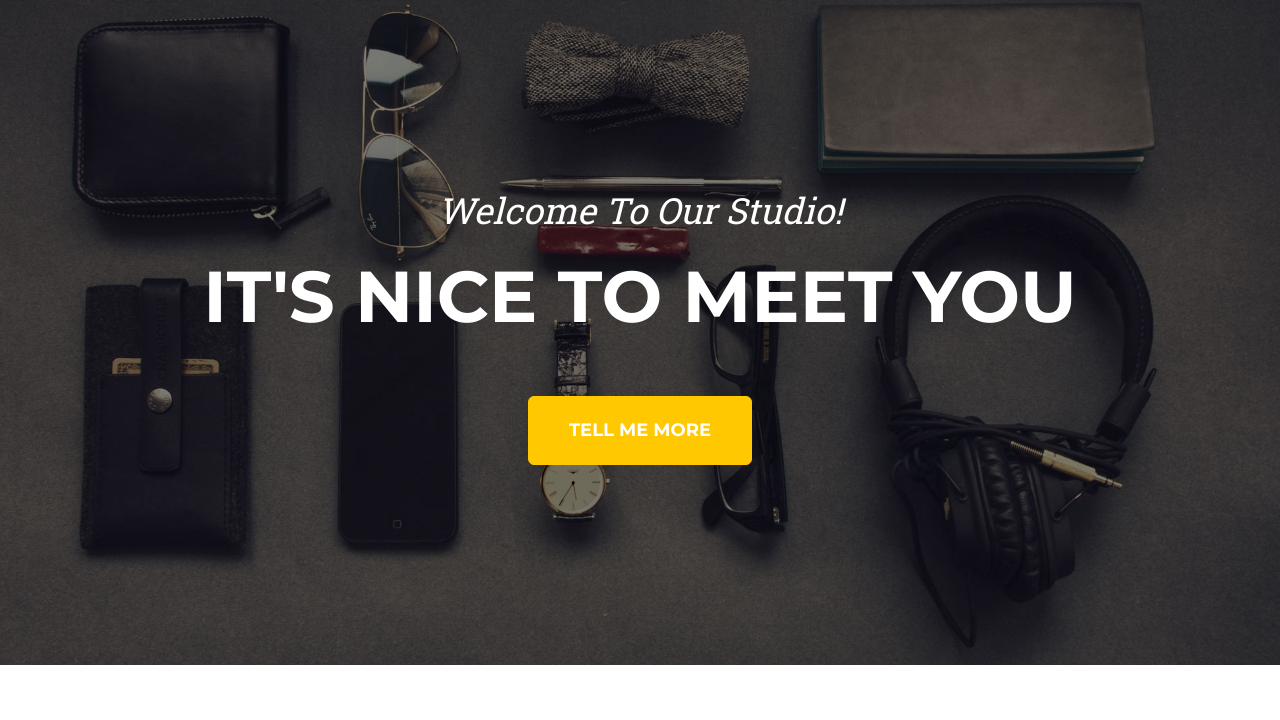
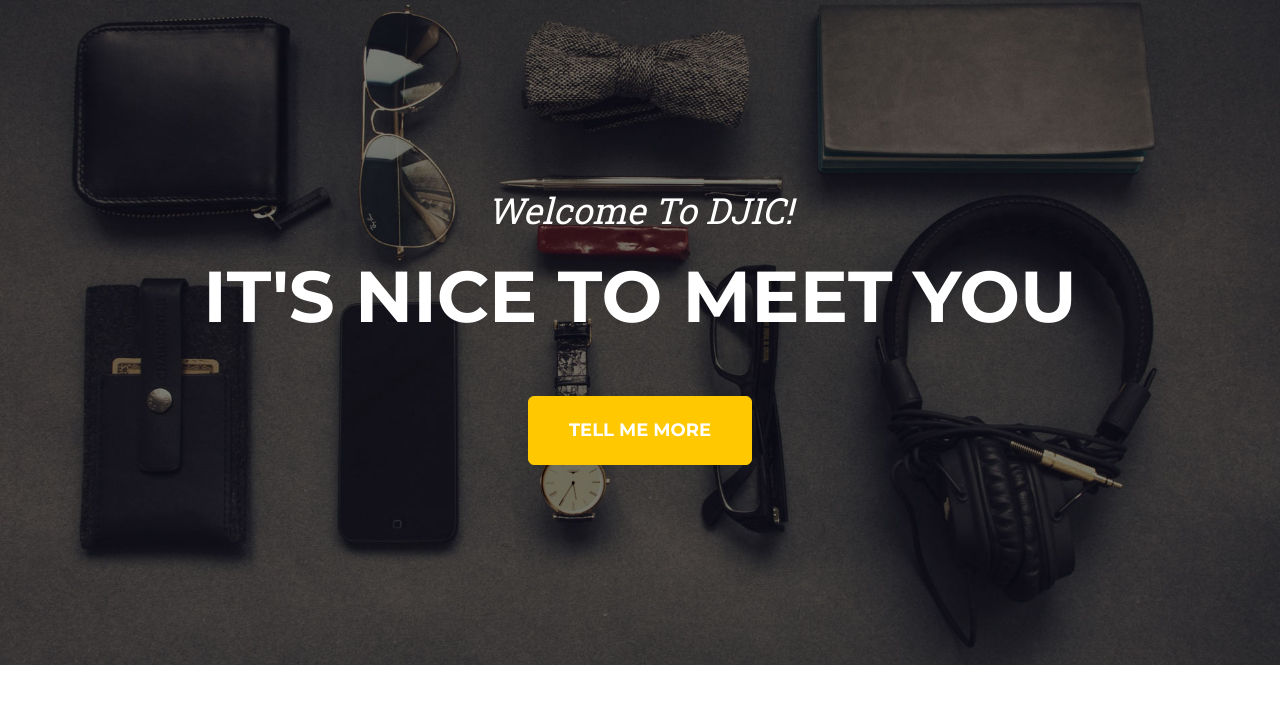
Before and after one commit to kent-sudo/kent-sudo.github.io, a plain HTML site: page index.html in a window 1280 px wide. Shown: the part 80-800 px from the top of the page. Drawn offline with nearby package versions, Linux system fonts and the light colour scheme.

Commit message:
Update index.html

```diff
--- a/index.html
+++ b/index.html
@@ -39,7 +39,7 @@
         <!-- Masthead-->
         <header class="masthead">
             <div class="container">
-                <div class="masthead-subheading">Welcome To Our Studio!</div>
+                <div class="masthead-subheading">Welcome To DJIC!</div>
                 <div class="masthead-heading text-uppercase">It's Nice To Meet You</div>
                 <a class="btn btn-primary btn-xl text-uppercase" href="#services">Tell Me More</a>
             </div>
```
